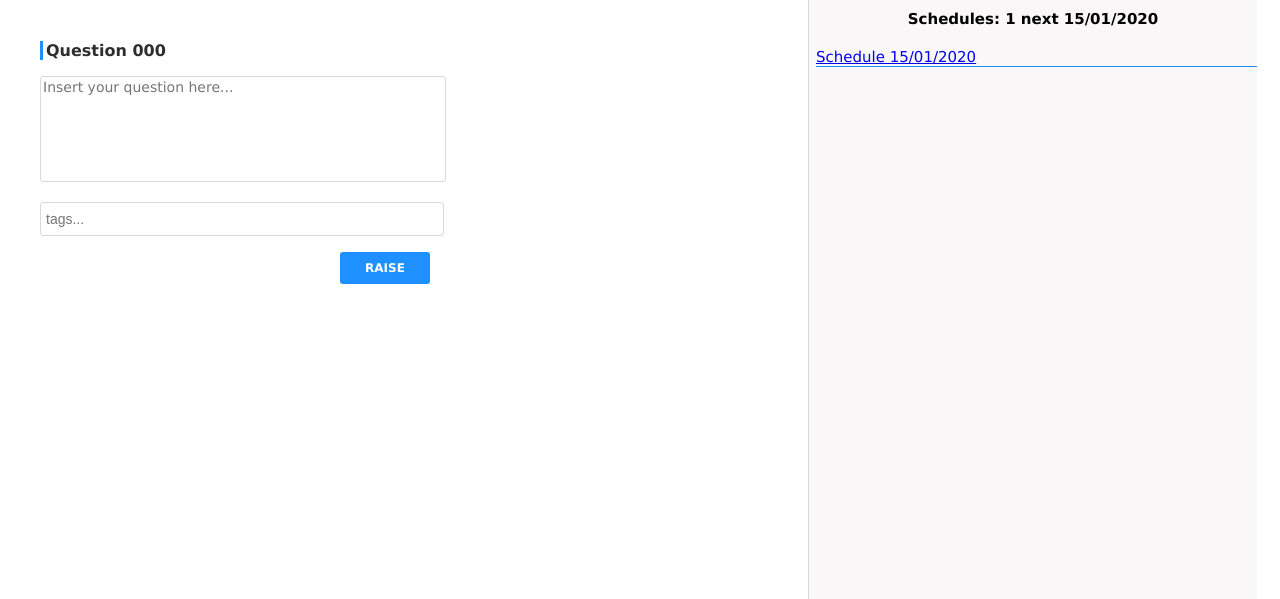
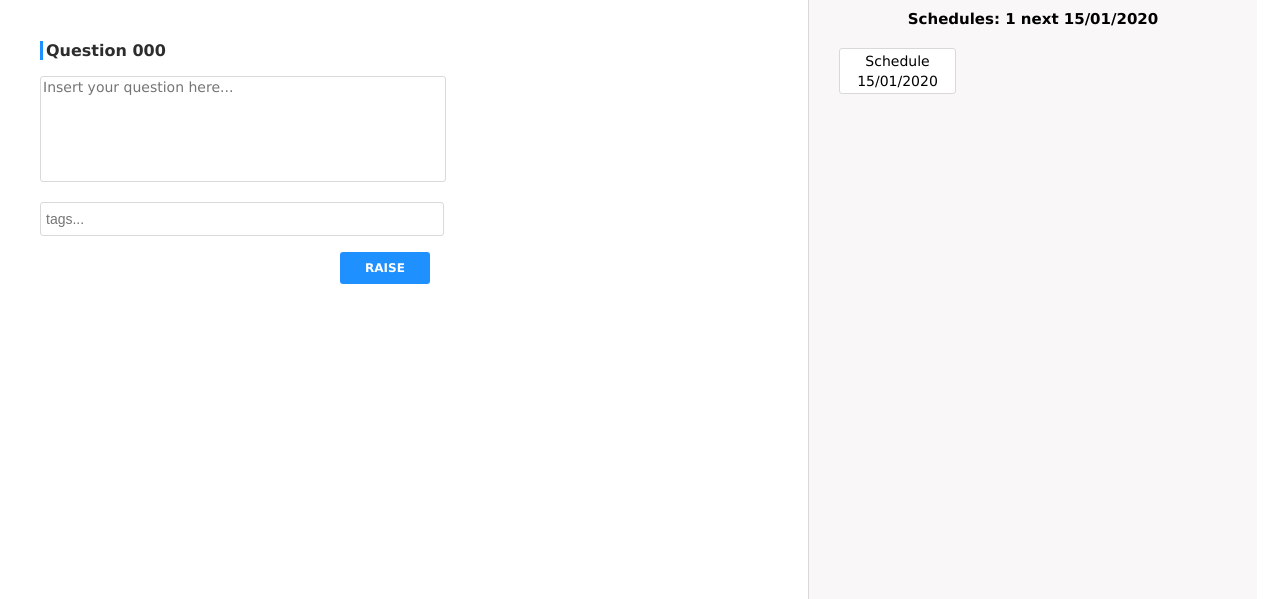
Before and after one commit to andersonresende/pyminds, a Django app: template review/templates/home.html in a window 1280 px wide. Shown: the part 139-738 px from the top of the page. Run offline with Django 3.2, Linux system fonts and the light colour scheme; tables that the repository leaves empty hold one stand-in row (values such as "Sample post"); the template is opened without the code that fills it: values that come from a table or form of the project are taken from there, most other values are stand-ins (such as "Sample title", 1, 10 or a date in 2020); some libraries are stand-ins or nearby versions.

Commit message:
modificando layout da lista de schedules

```diff
--- a/review/static/css/layout.css
+++ b/review/static/css/layout.css
@@ -71,24 +71,40 @@ header a {
 }
 #content .right ul {
     list-style-type: none;
-    padding-left: 7px;
+    padding-left: 0px;
     color: #2D2D2D;
+    margin-left:30px;
 }
+
 #content .right ul li {
-    margin-bottom: 5px;
-    /*margin-top: 7px;*/
-    border-bottom: 0.5px solid dodgerblue;
+    display: inline-block;
+    vertical-align: top;
+    width: 115px;
+    height: 40px;
+    margin-right: 4px;
+    margin-bottom: 10px;
+    font-size: 14px;
+    padding-top: 2px;
+    padding-bottom: 2px;
+    border: 1px solid #d9d9d9;
+    border-radius: 3px;
+    background-color: white;
+    text-align: center;
+    line-height: 20px;
 }
+
+#content .right ul li a {
+    text-decoration:none;
+    color:black;
+}
+
 #content .right ul li:hover {
     border: 1px solid dodgerblue;
     border-radius: 3px 3px 3px 3px;
     background:dodgerblue;
-    color:white;
-    font-size: 15px;
-    margin-bottom: 10px;
-    margin-top: 10px;
+    font-size: 16px;
+}
 
-}
 footer {
     margin: 0 auto;
     border: 1px solid dodgerblue;
@@ -98,6 +114,7 @@ footer {
     color: lightsteelblue;
     width: 100%;
 }
+
 footer ul {list-style-type: none;}
 footer ul li:hover {color:black;}
 
```
